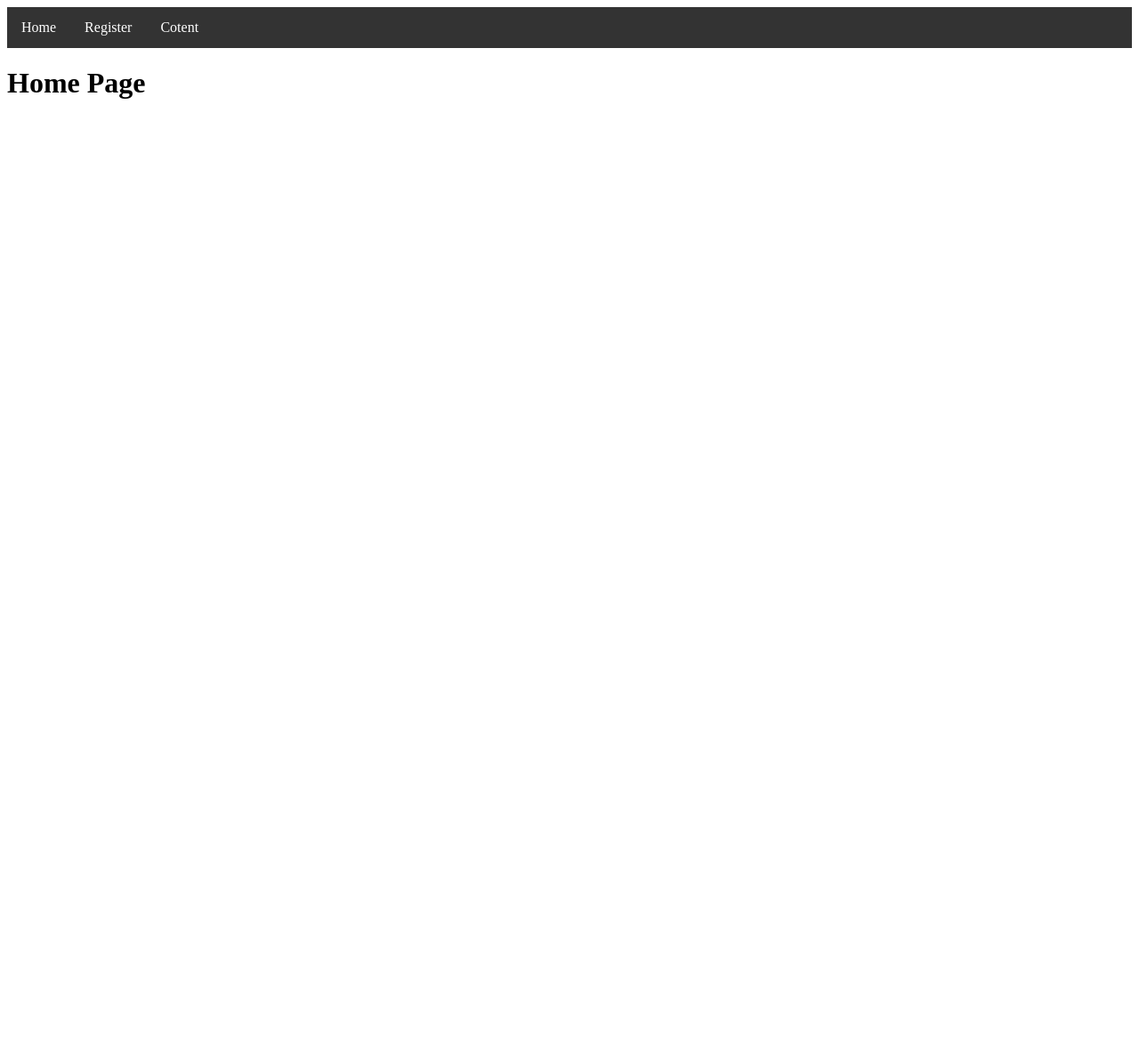
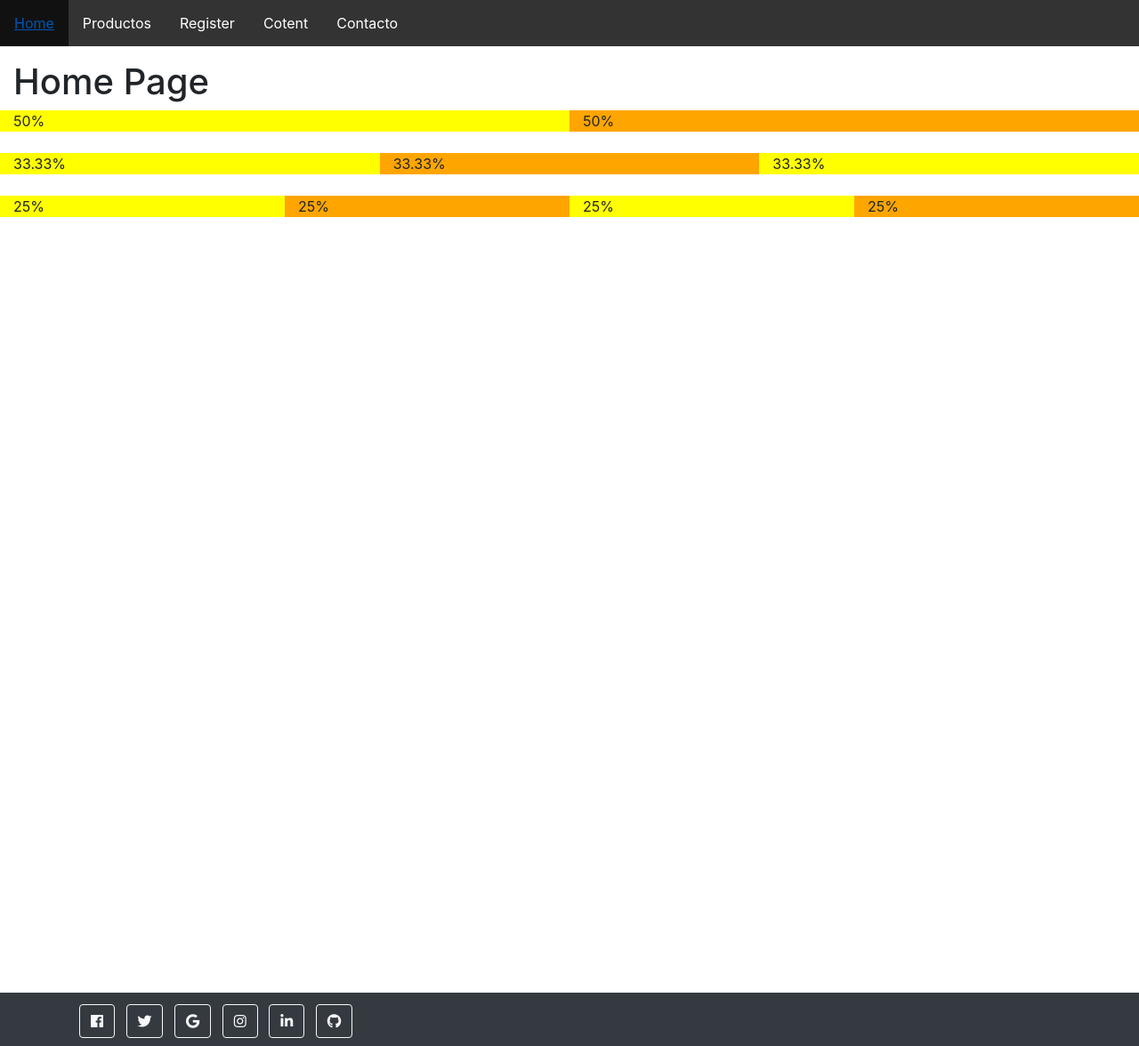
Before and after one commit to rickalfa/proyecto_websttomas, a PHP site: page / in a window 1280 px wide. Shown: the whole page at 89% size. Run offline with PHP 8.4, Linux system fonts and the light colour scheme; some libraries are stand-ins or nearby versions.

Commit message:
vistas productos contacto carpeta estilos/estilobase,css formulario contacto

```diff
--- a/estilos/estilosbase.css
+++ b/estilos/estilosbase.css
@@ -30,3 +30,12 @@ ul {
   input {
     width: 60%;
   }
+
+  .footer {
+    position: absolute;
+    bottom: 0;
+    width: 100%;
+    height: 60px;
+    line-height: 60px;
+    background-color: #f5f5f5;
+  }
--- a/views/content.php
+++ b/views/content.php
@@ -4,6 +4,7 @@
  <!-- #Head region -->
   <title> Content Page  </title>
   <link rel="stylesheet" href="../estilos/estilosbase.css">
+  <?php  include("head.php");     ?>
 
 <!-- #Head endregion -->
 
--- /dev/null
+++ b/views/footer.php
@@ -0,0 +1,106 @@
+
+
+
+
+<!-- Footer -->
+<div class="fixed-bottom" >
+ <footer class="footer bg-dark">
+      <!-- # Links SCRIPT region -->
+
+
+     <script src="https://code.jquery.com/jquery-3.2.1.slim.min.js" integrity="sha384-KJ3o2DKtIkvYIK3UENzmM7KCkRr/rE9/Qpg6aAZGJwFDMVNA/GpGFF93hXpG5KkN" crossorigin="anonymous"></script>
+     <script src="https://cdn.jsdelivr.net/npm/popper.js@1.12.9/dist/umd/popper.min.js" integrity="sha384-ApNbgh9B+Y1QKtv3Rn7W3mgPxhU9K/ScQsAP7hUibX39j7fakFPskvXusvfa0b4Q" crossorigin="anonymous"></script>
+     <script src="https://cdn.jsdelivr.net/npm/bootstrap@4.0.0/dist/js/bootstrap.min.js" integrity="sha384-JZR6Spejh4U02d8jOt6vLEHfe/JQGiRRSQQxSfFWpi1MquVdAyjUar5+76PVCmYl" crossorigin="anonymous"></script>
+
+
+
+      <!-- # Links endregion -->
+
+       <!-- Grid container -->
+       <div class="container">
+         <!-- Section: Social media -->
+         <section class="mb-4">
+           <!-- Facebook -->
+           <a class="btn btn-outline-light btn-floating m-1" href="#!" role="button"
+           ><i class="fab fa-facebook"></i>
+           </a>
+
+
+           <!-- Twitter -->
+           <a class="btn btn-outline-light btn-floating m-1" href="#!" role="button"
+             ><i class="fab fa-twitter"></i></a>
+
+           <!-- Google -->
+           <a class="btn btn-outline-light btn-floating m-1" href="#!" role="button"
+             ><i class="fab fa-google"></i
+           ></a>
+
+           <!-- Instagram -->
+           <a class="btn btn-outline-light btn-floating m-1" href="#!" role="button"
+             ><i class="fab fa-instagram"></i
+           ></a>
+
+           <!-- Linkedin -->
+           <a class="btn btn-outline-light btn-floating m-1" href="#!" role="button"
+             ><i class="fab fa-linkedin-in"></i
+           ></a>
+
+           <!-- Github -->
+           <a class="btn btn-outline-light btn-floating m-1" href="#!" role="button"
+             ><i class="fab fa-github"></i
+           ></a>
+         </section>
+         <!-- Section: Social media -->
+
+         <!-- Section: Text -->
+         <section class="mb-4">
+           <p class="text-light">
+            Proyecto desarrollado para el ramo desarrollo-web st-tomas
+           </p>
+         </section>
+         <!-- Section: Text -->
+
+         <!-- Section: Links -->
+         <section class="container">
+           <!--Grid row-->
+           <div class="row">
+
+             <!--Grid column-->
+             <div class="col-lg-3 col-md-6 mb-4 mb-md-0">
+          <h5 class="text-uppercase">Links</h5>
+
+          <ul class="list-unstyled mb-0">
+            <li>
+              <a href="#!" class="text-white">Link 1</a>
+            </li>
+            <li>
+              <a href="#!" class="text-white">Link 2</a>
+            </li>
+            <li>
+              <a href="#!" class="text-white">Link 3</a>
+            </li>
+            <li>
+              <a href="#!" class="text-white">Link 4</a>
+            </li>
+          </ul>
+        </div>
+             <!--Grid column-->
+           </div>
+
+           <!--Grid row-->
+         </section>
+         <!-- Section: Links -->
+       </div>
+       <!-- Grid container -->
+
+       <!-- Copyright -->
+       <div class="text-center p-3" style="background-color: rgba(0, 0, 0, 0.2);">
+       <p class="text-light">© 2020 Copyright: Ricardo B. , Carlitos </p>
+
+         <a class="text-white" href="https://mdbootstrap.com/">MDBootstrap.com</a>
+       </div>
+       <!-- Copyright -->
+</footer>
+
+</div>
+<!-- Footer -->
--- /dev/null
+++ b/views/head.php
@@ -0,0 +1,6 @@
+
+
+<link rel="stylesheet" href="https://cdn.jsdelivr.net/npm/bootstrap@4.0.0/dist/css/bootstrap.min.css" integrity="sha384-Gn5384xqQ1aoWXA+058RXPxPg6fy4IWvTNh0E263XmFcJlSAwiGgFAW/dAiS6JXm" crossorigin="anonymous">
+
+
+<link rel="stylesheet" href="https://use.fontawesome.com/releases/v5.6.3/css/all.css" integrity="sha384-UHRtZLI+pbxtHCWp1t77Bi1L4ZtiqrqD80Kn4Z8NTSRyMA2Fd33n5dQ8lWUE00s/" crossorigin="anonymous">
--- a/views/home.php
+++ b/views/home.php
@@ -6,6 +6,8 @@
 
    <link rel="stylesheet" href="../estilos/estilosbase.css">
 
+   <?php  include("head.php");     ?>
+
 <!-- #Head endregion -->
 
  </head>
@@ -13,19 +15,56 @@
  <!-- #Body region -->
  <body>
 
- <?php  include("navbar.php");     ?>
+     <!-- #NavBar region -->
+     <?php  include("navbar.php");     ?>
+     <!-- #NavBar endregion -->
+     <div class="container-fluid">
+           <h1> Home Page </h1>
 
-    <h1> Home Page </h1>
+            <div class="row">
+              <div class="col-sm-6" style="background-color:yellow;">50%</div>
+              <div class="col-sm-6" style="background-color:orange;">50%</div>
+            </div>
+            <br>
 
+            <div class="row">
+              <div class="col-sm-4" style="background-color:yellow;">33.33%</div>
+              <div class="col-sm-4" style="background-color:orange;">33.33%</div>
+              <div class="col-sm-4" style="background-color:yellow;">33.33%</div>
+            </div>
+            <br>
 
- </body>
-<!-- # Body endregion -->
+            <!-- Or let Bootstrap automatically handle the layout -->
+            <div class="row">
+              <div class="col-sm" style="background-color:yellow;">25%</div>
+              <div class="col-sm" style="background-color:orange;">25%</div>
+              <div class="col-sm" style="background-color:yellow;">25%</div>
+              <div class="col-sm" style="background-color:orange;">25%</div>
+            </div>
+            <br>
+
+            <div class="row">
+                <div class="col-lg-12">
+
+                </div>
+
+            </div>
 
 
 
 
 
+     </div>
 
+                          <!-- # Footer region -->
+
+                          <?php  include("footer.php");     ?>
+
+                     <!-- # Footer endregion -->
+
+</body>
+
+   <!-- # Body endregion -->
 
 
 
--- a/views/navbar.php
+++ b/views/navbar.php
@@ -1,7 +1,9 @@
 
 <ul>
   <li><a href="/projecto_ramoweb/views/home.php">Home</a></li>
+  <li><a href="/projecto_ramoweb/views/productos.php">Productos</a></li>
   <li><a href="/projecto_ramoweb/views/register.php">Register</a></li>
   <li><a href="/projecto_ramoweb/views/content.php">Cotent</a></li>
+  <li><a href="/projecto_ramoweb/views/contacto.php">Contacto</a></li>
 
 </ul>
```
Also changed, not shown: views/contacto.php (added, +95 -0 lines), views/productos.php (added, +42 -0 lines), views/register.php (+8 -0 lines), Tienda/CSS/Styles.css (added).
